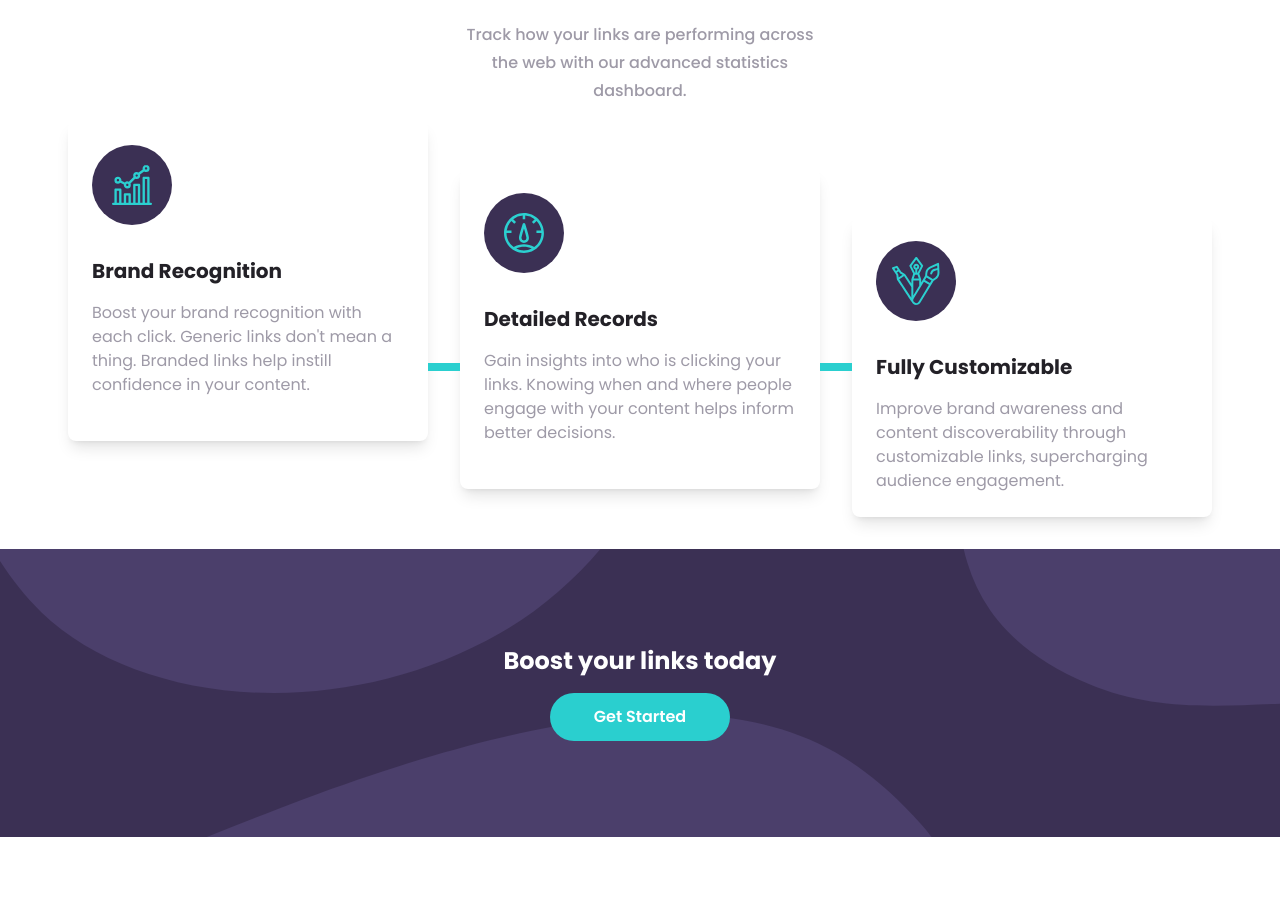
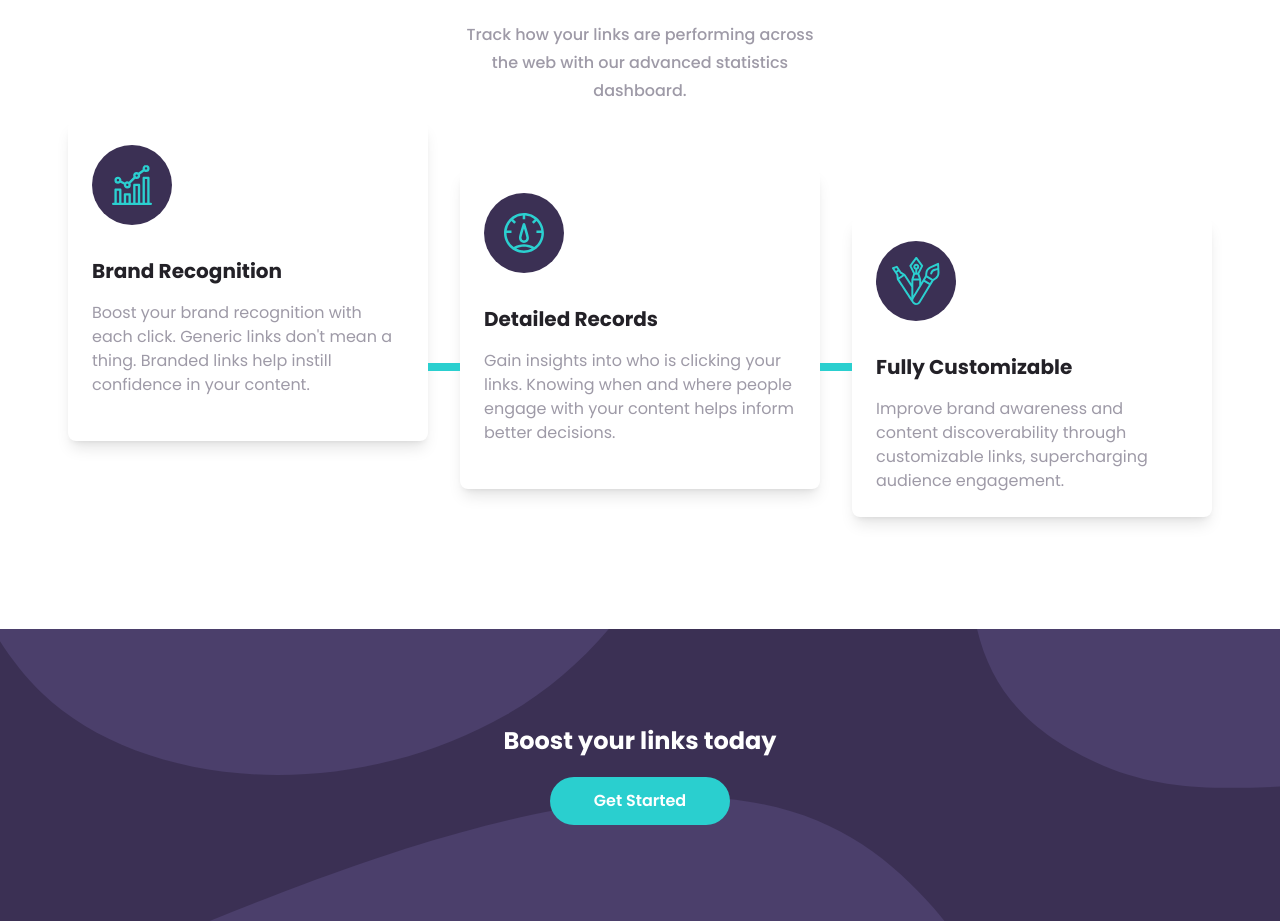
Before and after one commit to FriedAxons/url-shortening-api-landing-page, a React (Vite) app in the folder frontend/: page / in a window 1280 px wide. Shown: the part 986-1907 px from the top of the page. Before the commit the page ends 1823 px from the top, so only its background shows below. Built offline with nearby package versions, Linux system fonts and the light colour scheme.

Commit message:
Style InfoSection and GetStarted component

```diff
--- a/frontend/src/components/GetStarted.tsx
+++ b/frontend/src/components/GetStarted.tsx
@@ -1,6 +1,6 @@
 const GetStarted = () => {
   return (
-    <div className="flex flex-col items-center bg-[url('/svgs/bg-boost-desktop.svg')] bg-cover bg-no-repeat bg-darkviolet lg:py-12 py-24 gap-y-4">
+    <div className="flex flex-col items-center bg-[url('/svgs/bg-boost-desktop.svg')] bg-cover bg-no-repeat bg-darkviolet lg:py-12 py-24 gap-y-5">
       <h1 className="lg:text-4xl text-2xl text-white font-bold">
         Boost your links today
       </h1>
--- a/frontend/src/components/InfoSection.tsx
+++ b/frontend/src/components/InfoSection.tsx
@@ -85,7 +85,7 @@ const InfoSection = () => {
         </p>
       </div>
 
-      <div className="relative flex flex-row justify-center">
+      <div className="relative flex flex-row justify-center pb-20">
         <div className="max-h-[320px] w-[360px] bg-white p-6 rounded-lg shadow-lg">
           <div className="flex justify-center items-center bg-darkviolet w-20 h-20 mb-8 rounded-full">
             <img
```
